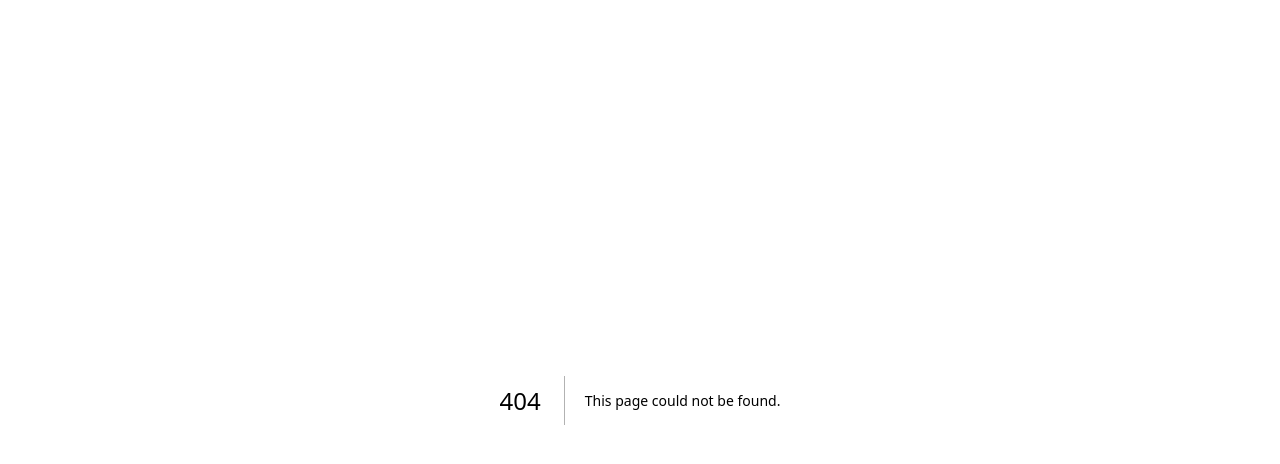
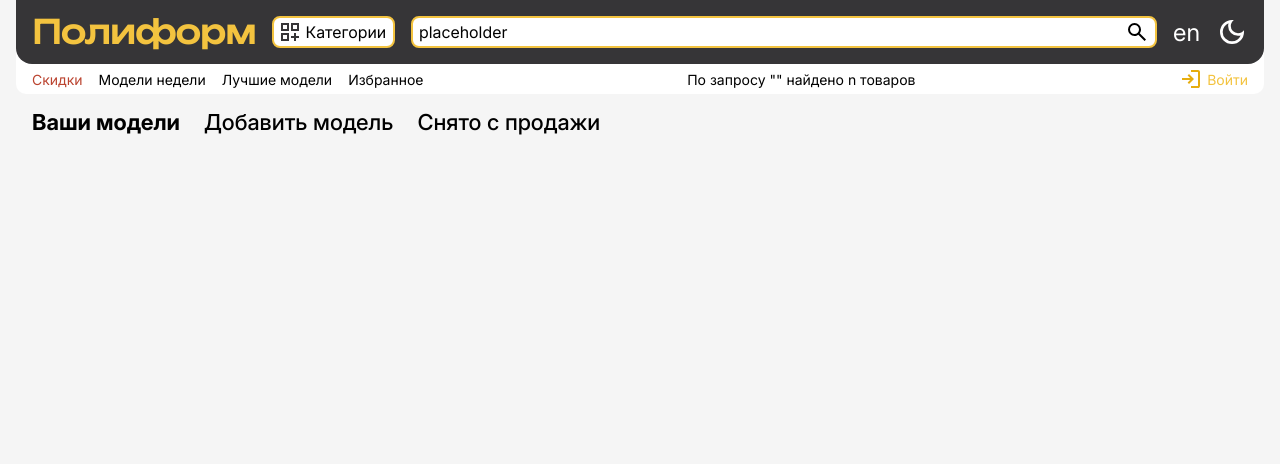
Before and after one commit to eumara31/polyform, a Next.js app in the folder client/: page /account/models in a window 1280 px wide. Before the commit this address had no page. Shown: the top 464 px of the page. Built offline with nearby package versions, Linux system fonts and the light colour scheme.

Commit message:
добавление навбара в личном кабинете, добавление раутов личного кабинета, добавление кеширования

```diff
--- a/client/next.config.ts
+++ b/client/next.config.ts
@@ -4,4 +4,20 @@ const nextConfig: NextConfig = {
   reactStrictMode: false,
 };
 
+module.exports = {
+  async headers() {
+    return [
+      {
+        source: '/(.*).(jpg|jpeg|png|css|js|woff2|woff|ttf|svg)',
+        headers: [
+          {
+            key: 'Cache-Control',
+            value: 'public, max-age=604800, immutable',
+          },
+        ],
+      },
+    ];
+  },
+};
+
 export default nextConfig;
--- /dev/null
+++ b/client/src/app/account/components/AccountNavbar.tsx
@@ -0,0 +1,31 @@
+import React from "react";
+import styles from "@/app/styles/AccountPage.module.css";
+import Link from "next/link";
+
+type Props = {
+  tabDict: {
+    [index: number]: {
+      tabName: string;
+      isActive: boolean;
+      url: string;
+    };
+  };
+};
+
+export default function AccountNavbar({ tabDict }: Props) {
+  return (
+    <div id={styles["account-navbar"]}>
+      {Object.entries(tabDict).map(([index, { tabName, isActive, url }]) => (
+        <h1
+          key={parseInt(index)}
+          className={styles["account-navbar-tab"]}
+          style={{
+            fontWeight: isActive ? "700" : "500",
+          }}
+        >
+          {!isActive ? <Link href={url}>{tabName}</Link> : tabName}
+        </h1>
+      ))}
+    </div>
+  );
+}
--- /dev/null
+++ b/client/src/app/account/models/page.tsx
@@ -0,0 +1,22 @@
+import Header from "@/app/components/Header";
+import WidthContainer from "@/app/components/WidthContainer";
+import React from "react";
+import styles from "@/app/styles/AccountPage.module.css";
+import AccountNavbar from "../components/AccountNavbar";
+
+type Props = {};
+
+export default function page({}: Props) {
+  return (
+    <WidthContainer>
+      <Header />
+      <AccountNavbar
+        tabDict={{
+          0: { tabName: "Ваши модели", isActive: true, url: "/account/models" },
+          1: { tabName: "Добавить модель", isActive: false, url: "/account/models/new" },
+          2: { tabName: "Снято с продажи", isActive: false, url: "/account/models/removed" },
+        }}
+      />
+    </WidthContainer>
+  );
+}
--- a/client/src/app/components/Header.tsx
+++ b/client/src/app/components/Header.tsx
@@ -1,12 +1,12 @@
 "use client"
-import React, {useEffect, useRef, useState} from "react";
+import React, {useState} from "react";
 import gsap from 'gsap';
 import { useGSAP } from '@gsap/react';
 import Image from "next/image";
 import styles from "../styles/Header.module.css";
 import PopupOverlay from "./PopupOverlay";
 import LoginForm from "./LoginForm";
-import RegisterForm from "./RegisterForm";
+import Head from 'next/head';
 
 type Props = {};
 
@@ -51,7 +51,7 @@ export default function Header({}: Props) {
             <button id={styles["header-category-button"]}>
               <Image
                 id={styles["header-category-img"]}
-                src="../img/dashboard_customize.svg"
+                src="/img/dashboard_customize.svg"
                 width={24}
                 height={24}
                 alt=""
@@ -62,7 +62,7 @@ export default function Header({}: Props) {
               placeholder
               <Image
                 id={styles["search-img"]}
-                src="../img/search.svg"
+                src="/img/search.svg"
                 width={24}
                 height={24}
                 alt=""
@@ -71,7 +71,7 @@ export default function Header({}: Props) {
             <div id={styles["change-lang"]}>en</div>
             <Image
               id={styles["dark-mode-img"]}
-              src="../img/dark_mode.svg"
+              src="/img/dark_mode.svg"
               width={32}
               height={32}
               alt=""
@@ -91,7 +91,7 @@ export default function Header({}: Props) {
               onClick={changePopupStatus}>
                 <Image
                   id={styles["login-image"]}
-                  src="../img/login.svg"
+                  src="/img/login.svg"
                   width={24}
                   height={24}
                   alt=""
--- /dev/null
+++ b/client/src/app/styles/AccountPage.module.css
@@ -0,0 +1,37 @@
+@font-face {
+  font-family: "Inter";
+  src: url("/fonts/Inter-VariableFont_opsz,wght.ttf") format("truetype");
+  font-weight: 100 900;
+  font-style: normal;
+}
+@font-face {
+  font-family: "Unbounded";
+  src: url("/fonts/Unbounded-VariableFont_wght.ttf") format("truetype");
+  font-weight: normal;
+  font-style: normal;
+}
+#account-navbar {
+  width: 100%;
+  height: -moz-fit-content;
+  height: fit-content;
+  display: flex;
+  align-items: center;
+  justify-content: flex-start;
+  flex-direction: row;
+  gap: 1.5rem;
+  padding: 0 1rem 0 1rem;
+}
+#account-navbar .account-navbar-tab {
+  margin: 0;
+  font-family: "Inter", sans-serif;
+  font-weight: 500;
+  font-size: 22px;
+  -webkit-user-select: none;
+     -moz-user-select: none;
+          user-select: none;
+  cursor: pointer;
+}
+#account-navbar a {
+  text-decoration: none;
+  color: black;
+}/*# sourceMappingURL=AccountPage.Module.css.map */
--- /dev/null
+++ b/client/src/app/styles/AccountPage.module.scss
@@ -0,0 +1,29 @@
+@import 'fonts';
+@import 'colors';
+
+#account-navbar{
+    width: 100%;
+    height: fit-content;
+    display: flex;
+    align-items: center;
+    justify-content: flex-start;
+    flex-direction: row;
+    gap: 1.5rem;
+    padding: 0 1rem 0 1rem;
+
+    .account-navbar-tab{
+        margin: 0;
+
+        font-family: $default-font;
+        font-weight: 500;
+        font-size: 22px;
+
+        user-select: none;
+        cursor: pointer;
+    }
+
+    a{
+        text-decoration: none;
+        color: black;
+    }
+}
```
Also changed, not shown: client/src/app/account/models/new/page.tsx (added, +22 -0 lines), client/src/app/account/models/removed/page.tsx (added, +22 -0 lines), client/src/app/lib/loadModel.ts (deleted), 1 other file (tests, documents, lock files or other folders).
